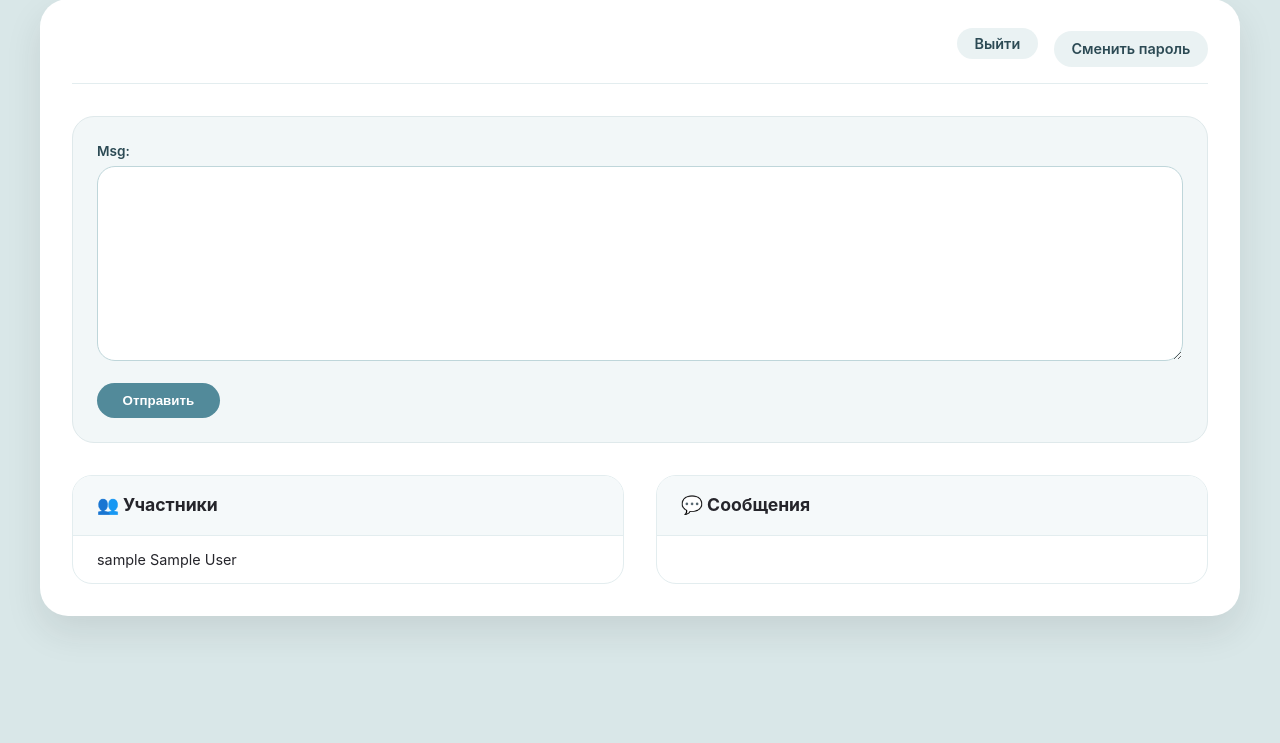
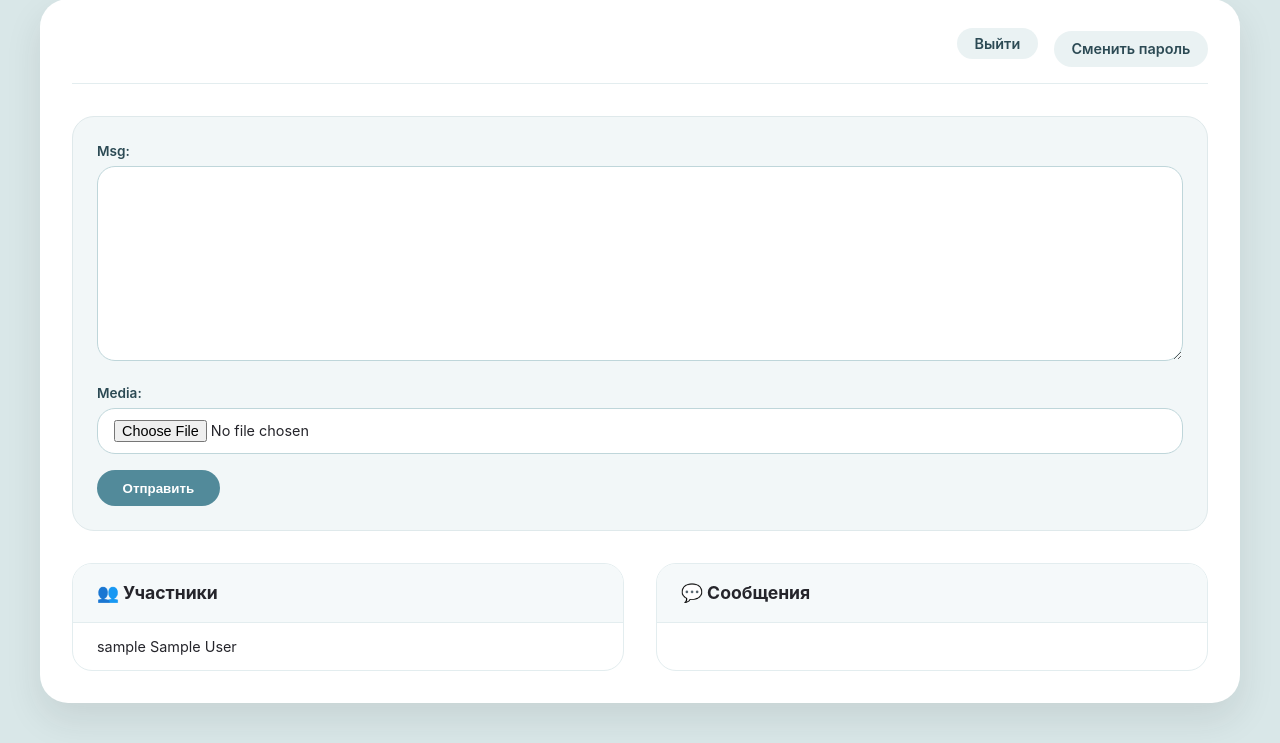
Before and after one commit to bevvv228/site_posts, a Django app: page /posts/ in a window 1280 px wide. Shown: the part 33-776 px from the top of the page. Run offline with Django 5.2, Linux system fonts and the light colour scheme; the visitor is signed in with stand-in values (Sample User, id 1); data comes from the database, SQL or seed files in the repository; data that the repository does not hold is empty.

Commit message:
add photo and video upload

```diff
--- a/dj/settings.py
+++ b/dj/settings.py
@@ -130,3 +130,6 @@ if not DEBUG:
     # Enable the WhiteNoise storage backend, which compresses static files to reduce disk use
     # and renames the files with unique names for each version to support long-term caching
     STATICFILES_STORAGE = 'whitenoise.storage.CompressedManifestStaticFilesStorage'
+
+MEDIA_URL = '/media/'
+MEDIA_ROOT = BASE_DIR / 'media'
--- a/dj/urls.py
+++ b/dj/urls.py
@@ -17,7 +17,8 @@ Including another URLconf
 from django.contrib import admin
 from django.urls import path
 from model_app import views
-
+from django.conf import settings
+from django.conf.urls.static import static
 urlpatterns = [
     path('admin/', admin.site.urls),
     path('posts/', views.posts ),
@@ -27,3 +28,5 @@ urlpatterns = [
     path("logout", views.exit ),
     path("reset_password", views.reset_password ),
 ]
+if settings.DEBUG:
+    urlpatterns += static(settings.MEDIA_URL, document_root=settings.MEDIA_ROOT)
--- a/model_app/models.py
+++ b/model_app/models.py
@@ -3,7 +3,8 @@ from django.db import models
 from django import forms
 from django.forms import ModelForm
 from django.contrib.auth.models import User
-
+from django.core.validators import FileExtensionValidator
+from django.core.exceptions import ValidationError
 # Create your models here.
 # class User(models.Model):
 #     username = models.CharField(max_length=50)
@@ -12,17 +13,29 @@ from django.contrib.auth.models import User
 #
 #     def __str__(self):
 #         return self.name
-
+def validate_file_size(value):
+    limit = 10 * 1024 * 1024  # 10 МБ
+    if value.size > limit:
+        raise ValidationError('Файл слишком большой. Максимум 10 МБ.')
 class Message(models.Model):
     msg = models.TextField(max_length=200)
     dt = models.DateTimeField(auto_now_add=True)
     user = models.ForeignKey(User,on_delete=models.CASCADE)
+    media = models.FileField(
+        upload_to='posts/',
+        blank=True,
+        null=True,
+        validators=[
+            FileExtensionValidator(['jpg', 'jpeg', 'png', 'gif', 'webp', 'mp4', 'webm', 'mov']),
+            validate_file_size,
+        ],
+    )
 
 
 class MessageForm(ModelForm):
     class Meta:
         model = Message
-        fields = ["msg"]
+        fields = ["msg", "media"]
 
 
 class CustomUserForm(UserCreationForm):
--- a/model_app/templates/posts.html
+++ b/model_app/templates/posts.html
@@ -168,7 +168,7 @@
 
     {% if request.user.is_authenticated %}
     <div class="message-form">
-        <form method="POST">
+        <form method="POST" enctype="multipart/form-data">
             {% csrf_token %}
             {{ form.as_p }}
             <button type="submit">Отправить</button>
@@ -190,9 +190,15 @@
             <div class="card-title">💬 Сообщения</div>
             <ul class="msg-list">
                 {% for msg in msgs reversed %}
-                    <li user="{{msg.user.username}}">
-                        {{msg.msg}}
-                        <div class="msg-meta">{{msg.dt}} · {{msg.user.username}}</div>
+                        {% if msg.media %}
+                            {% with u=msg.media.url|lower %}
+                                {% if ".mp4" in u or ".webm" in u or ".mov" in u %}
+                                    <video controls src="{{ msg.media.url }}" style="max-width:100%; border-radius:14px; margin-top:8px;"></video>
+                                {% else %}
+                                    <img src="{{ msg.media.url }}" style="max-width:100%; border-radius:14px; margin-top:8px;">
+                                {% endif %}
+                            {% endwith %}
+                        {% endif %}
                     </li>
                 {% endfor %}
             </ul>
--- a/model_app/views.py
+++ b/model_app/views.py
@@ -7,7 +7,7 @@ from django.contrib.auth import login,logout,authenticate,update_session_auth_ha
 def posts(request):
 
     if request.method == "POST":
-        form = MessageForm(request.POST)
+        form = MessageForm(request.POST, request.FILES)
         user = request.user
         if form.is_valid() and user.is_authenticated:
             instance = form.save(commit=False)
```
Also changed, not shown: 1 other file.
